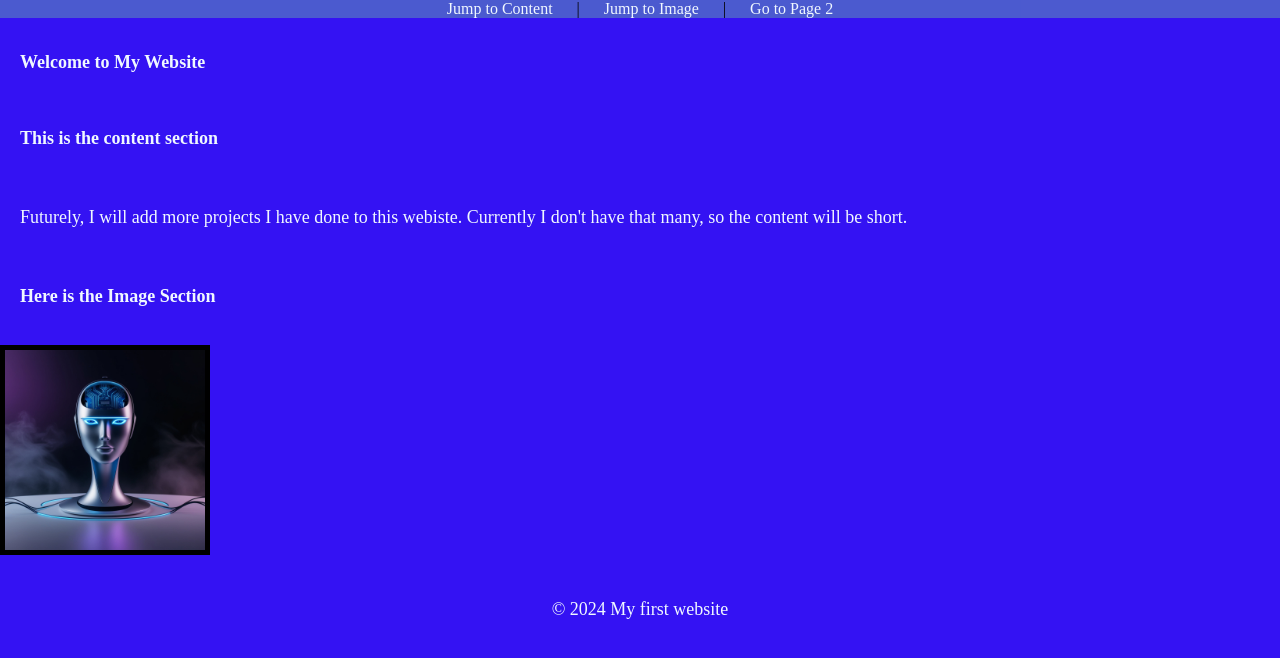
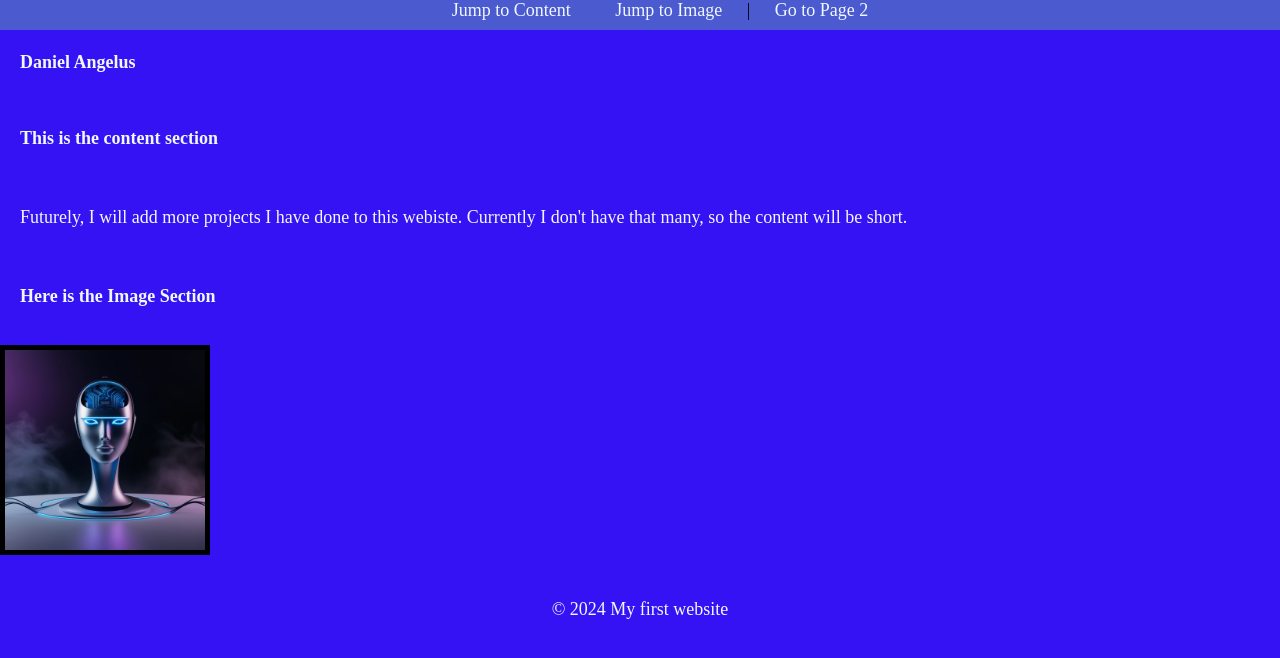
Before and after one commit to DanielAGaiSil/front_rep, a plain HTML site: page html projects/index.html in a window 1280 px wide. Drawn offline with Linux system fonts and the light colour scheme.

Commit message:
Adjustments.

```diff
--- a/html projects/index.html
+++ b/html projects/index.html
@@ -10,12 +10,13 @@
 </head>
 <body>
 
-    <header>
-        <h1><strong>Welcome to My Website</strong></h1>
+    <header id="head1">
+        <h1><strong>Daniel Angelus</strong></h1>
     </header>
 
     <nav class="navbar">
-        <a href="#content">Jump to Content</a> |
+        <a href="#head1" Home Page></a>
+        <a href="#head1">Jump to Content</a>
         <a href="#image">Jump to Image</a> |
         <a href="page2.html">Go to Page 2</a>
     </nav>
--- a/html projects/styles.css
+++ b/html projects/styles.css
@@ -54,8 +54,9 @@ li{
     width: 100%;
     background-color: #5c8ab89a;
     text-align: center;
+    font-size: large;
     z-index: 1000;
-
+    height: 30px;
 }
 .navbar a{
     color: aliceblue;
```
